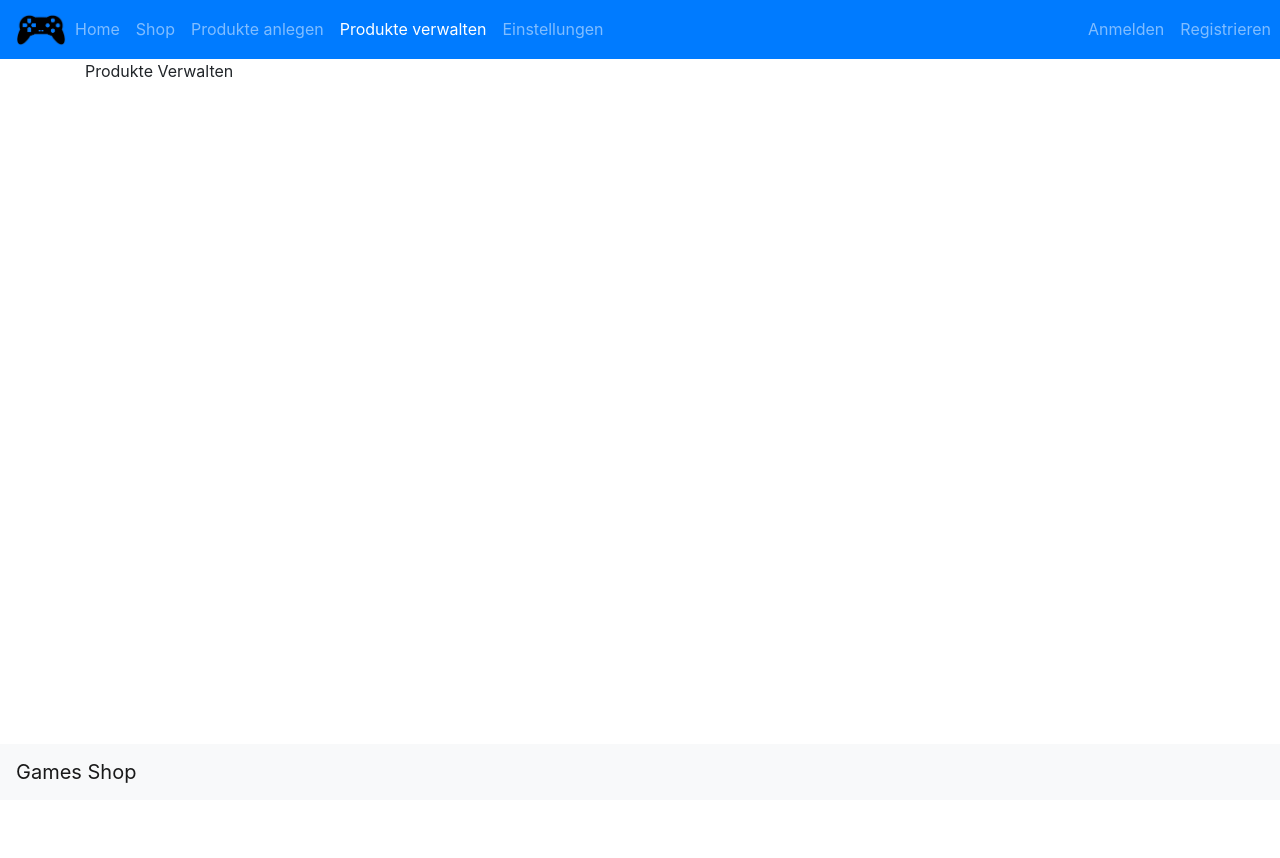
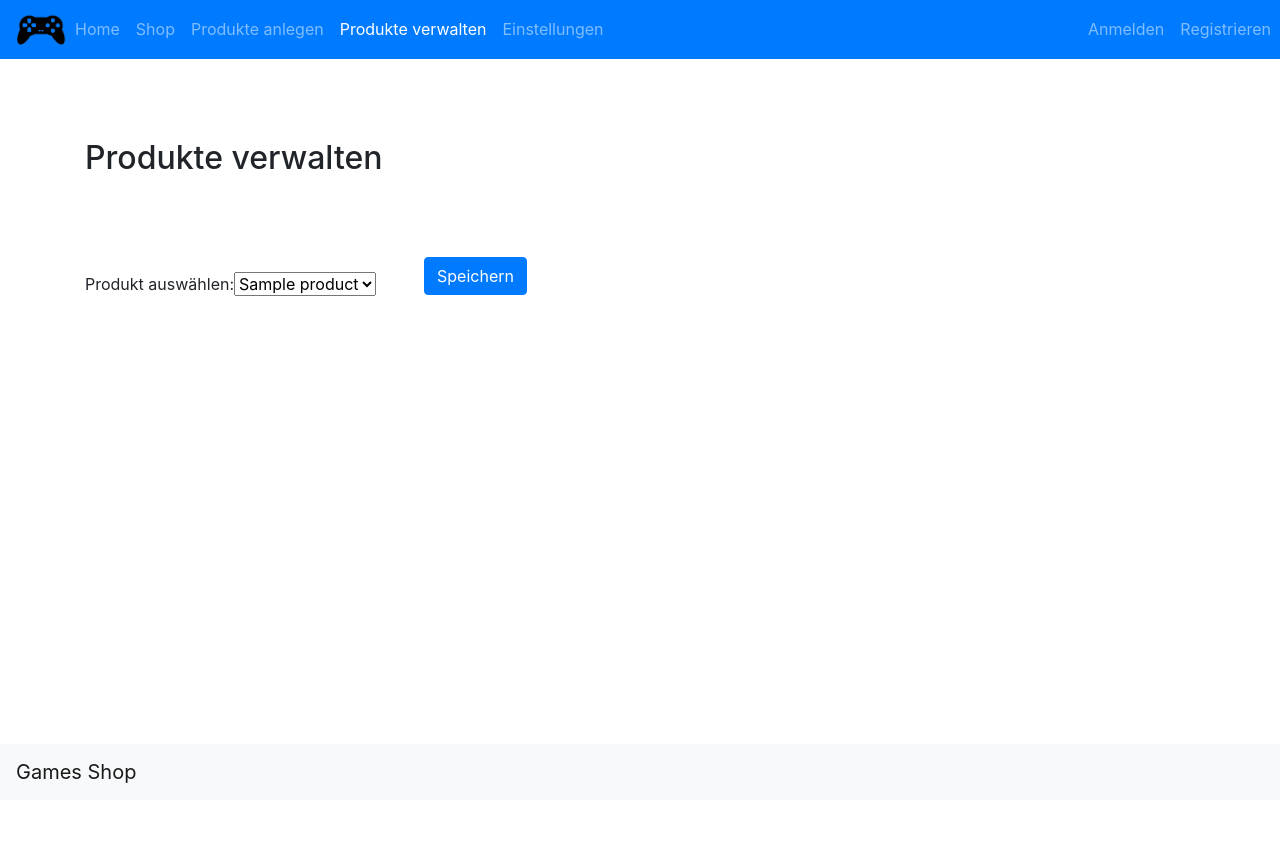
Before and after one commit to albsie/games_shop, a PHP site: page /web/products/edit.php in a window 1280 px wide. Shown: the top 858 px of the page. Before the commit the page ends 783 px from the top, so only its background shows below. Run offline with PHP 8.4, Linux system fonts and the light colour scheme; tables that the repository leaves empty or names only in its code hold one stand-in row (values such as "Sample post").

Commit message:
feat: added dopdown

```diff
--- a/products/edit.php
+++ b/products/edit.php
@@ -1,9 +1,30 @@
 <?php
+require_once "../config/db.php";
 require_once('../config/config.php');
 include_once "../content/header.php";
+
+$select = "SELECT * FROM products";
+$productItems = $con->query($select) or die(mysqli_error($con));
 ?>
 <main class="container">
-Produkte Verwalten
+<section>
+  <h2>Produkte verwalten</h2>
+
+  <div class="products">
+    <form method="post" class="form-inline">
+      <form method="post" class="form-inline">
+          <label for="products">Produkt auswählen: </label>
+          <select id="products" name="products">
+            <?php foreach ($productItems as $key => $value): ?>
+              <option value="hallo">
+                <?= $value['name'] ?>
+              </option>
+                <?php endforeach ?>
+          </select>
+    <button type="submit" name="register" class="btn btn-primary mx-sm-5 mb-3 form-group">Speichern</button>
+    </form>
+  </div>
+</section>
 </main>
 <?php
 include_once "../content/footer.php";
```
